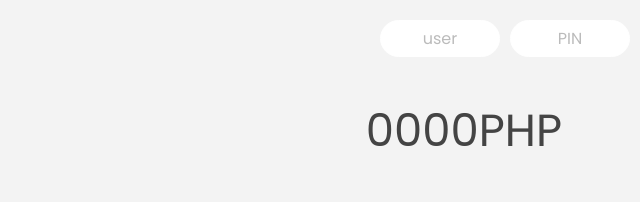
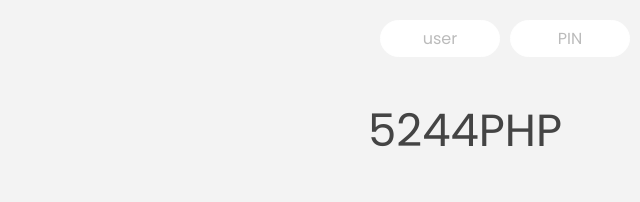
Before and after one commit to markernie03/Bankit_Project, a plain HTML site: page index.html in a window 1280 px wide. Shown: the top 202 px of the page, 578-1218 px from the left. Drawn offline with Linux system fonts and the light colour scheme.

Commit message:
html updated

```diff
--- a/index.html
+++ b/index.html
@@ -45,7 +45,7 @@
             As of <span class="date">05/03/2023</span>
           </p>
         </div>
-        <p class="balance__value">0000PHP</p>
+        <p class="balance__value">5244PHP</p>
       </div>
 
       <!-- MOVEMENTS -->
```
